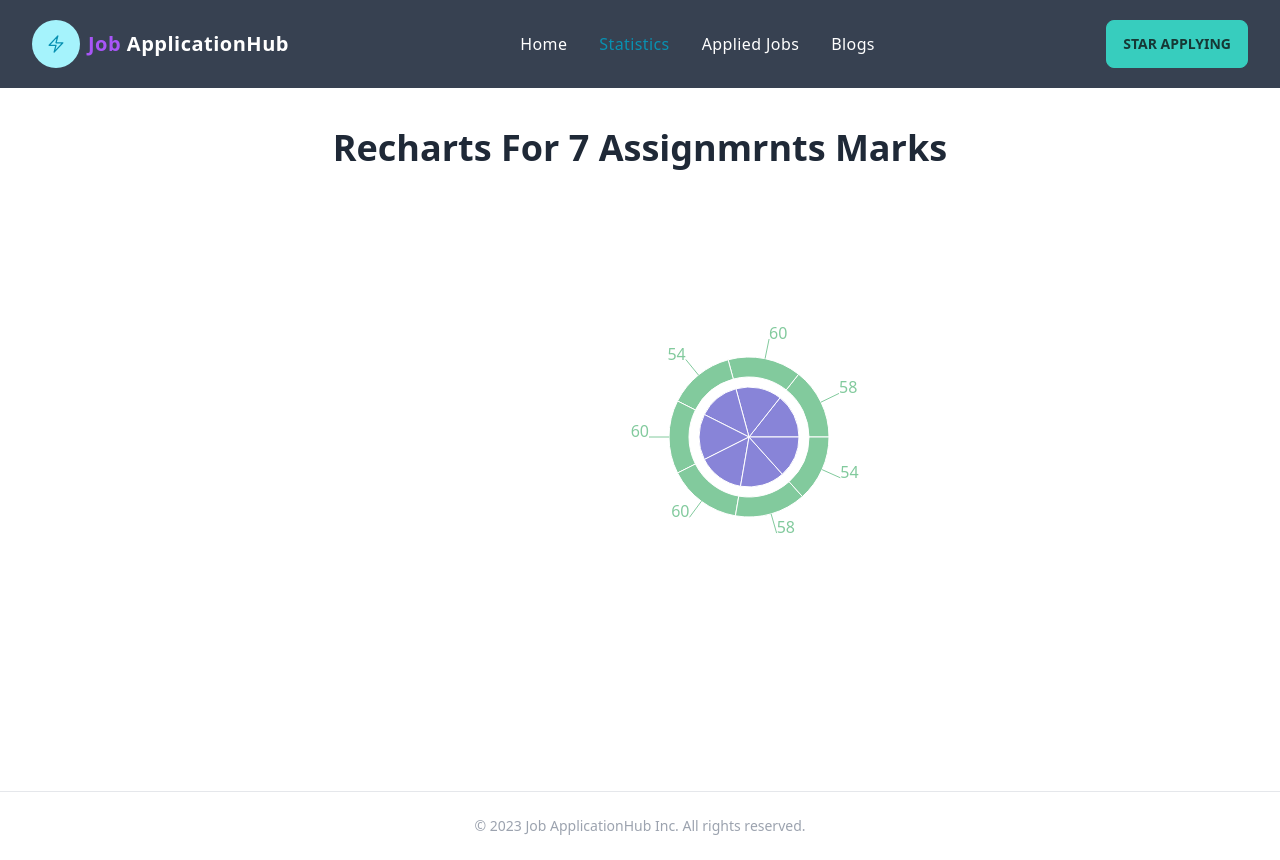
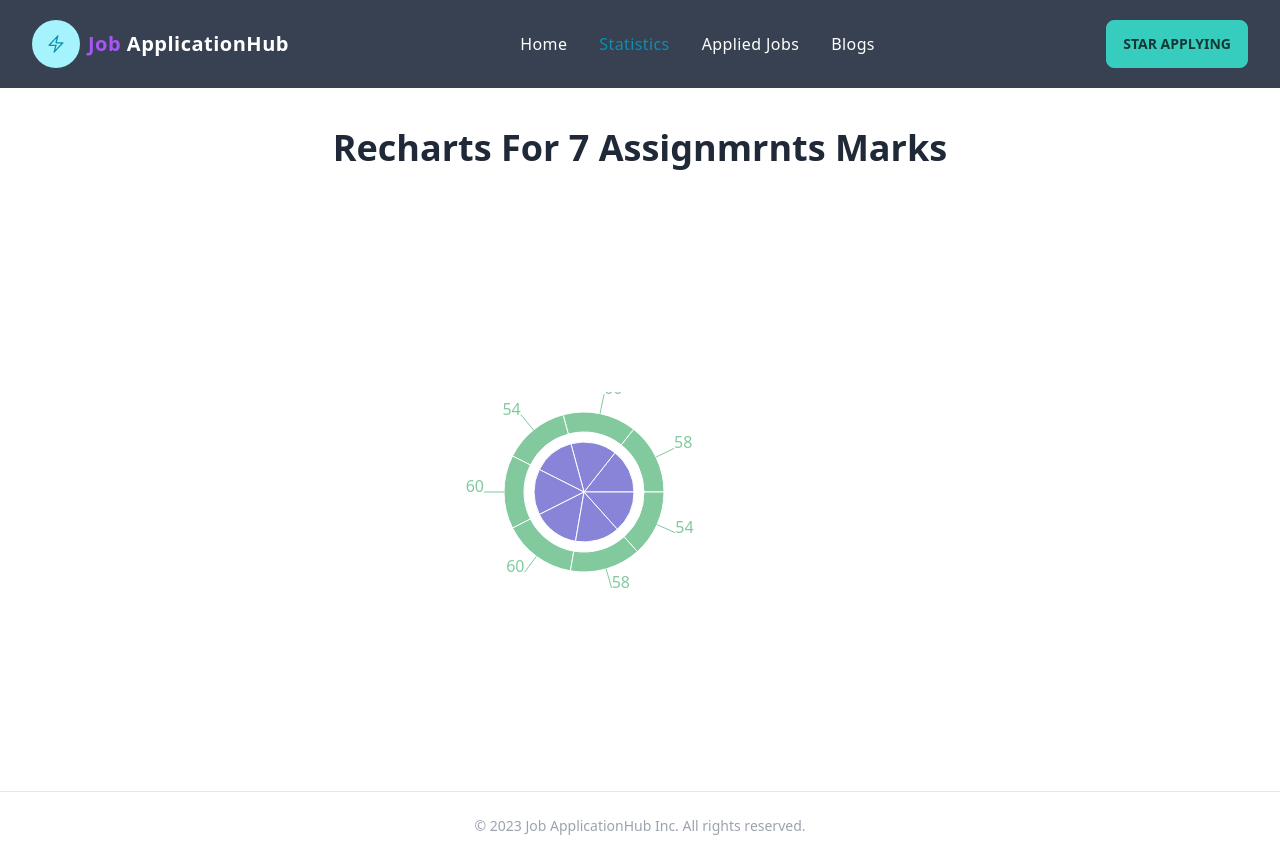
Before and after one commit to SalehinShohan/job-application-hub, a React (Vite) app: page /statistics in a window 1280 px wide. Built offline with nearby package versions, Linux system fonts and the light colour scheme.

Commit message:
final and last update some properties

```diff
--- a/src/components/Statistics/Statistics.jsx
+++ b/src/components/Statistics/Statistics.jsx
@@ -1,19 +1,18 @@
 import React from "react";
 import { useLoaderData } from "react-router-dom";
-import {
-  Tooltip,
-  PieChart,
-  Pie,
-} from "recharts";
+import { Tooltip, PieChart, Pie } from "recharts";
 
 const Statistics = () => {
   const recharts = useLoaderData();
 
   return (
     <div>
-        <h2 className="text-center font-bold text-4xl mt-10 mb-10">Recharts For 7 Assignmrnts Marks</h2>
-        <p className="text-center text-white font-bold">Pie Chart</p>
-      <PieChart className="lg:ml-96 mt-20" width={730} height={250}>
+      <h2 className="text-center font-bold text-4xl mt-10 mb-10">
+        Recharts For 7 Assignmrnts Marks
+      </h2>
+      <p className="text-center text-white font-bold">Pie Chart</p>
+
+      <PieChart className="lg:ml-96 mt-40" width={400} height={200}>
         <Tooltip></Tooltip>
         <Pie
           data={recharts}
```
